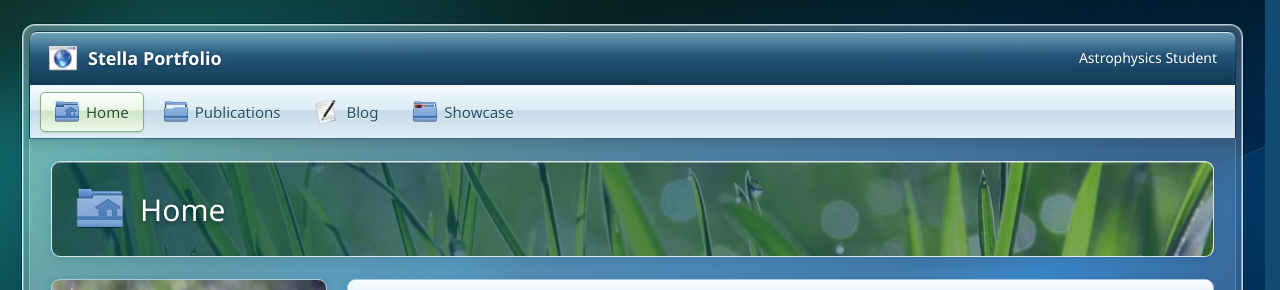
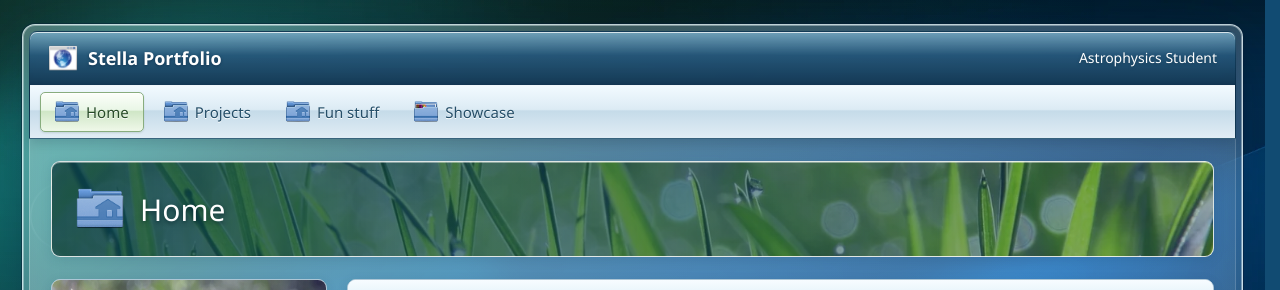
Before and after one commit to stellamanyan/stellamanyan, a Jekyll site: the page built from index.html, in a window 1280 px wide and 900 px high. Shown: the top 290 px of the window. Built offline with Jekyll 4.4.1, drawn with Linux system fonts in a browser that asks for light colours; nearby versions of some CDN libraries; a style sheet for code colours, icons or effects is not loaded.

Commit message:
update nav

```diff
--- a/_data/navigation.yml
+++ b/_data/navigation.yml
@@ -3,9 +3,9 @@ pages:
 #       For example, the `navbar_title` field in `showcase.html` is "Showcase" and the `name` field here should also be "Showcase"
 - name: Home
   url: /
-- name: Publications
+- name: Projects
   url: /publications
-- name: Blog
+- name: Fun stuff
   url: /blog
 - name: Showcase
   url: /showcase
```
